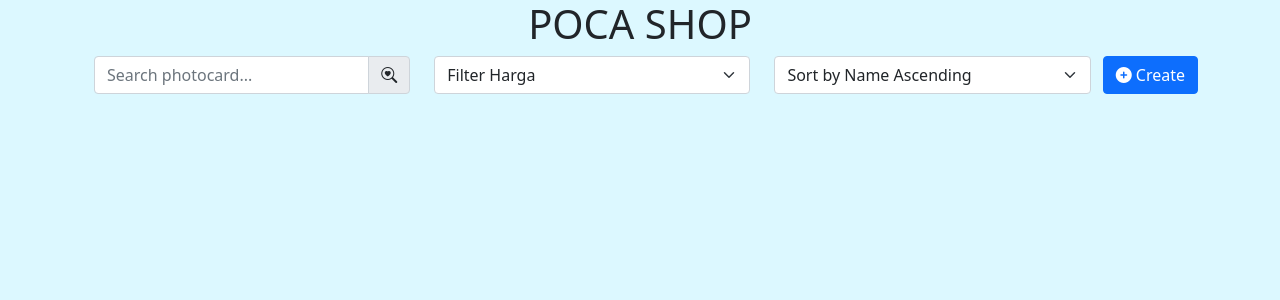
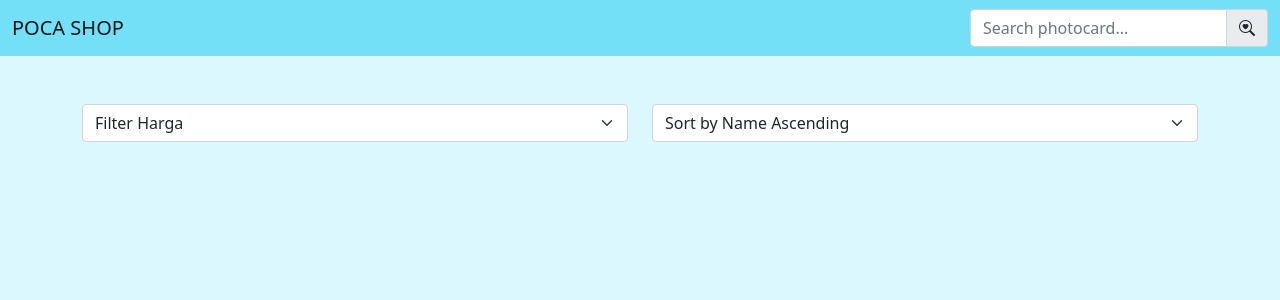
Before and after one commit to annisbalqisa/pertemuan6, a PHP site: page / in a window 1280 px wide. Shown: the top 300 px of the page. Run offline with PHP 8.4, Linux system fonts and the light colour scheme; data that the repository does not hold is empty; some libraries are stand-ins or nearby versions.

Commit message:
Update index.php

```diff
--- a/index.php
+++ b/index.php
@@ -17,17 +17,18 @@
 </head>
 
 <body>
+	<nav class="navbar navbar-light bg-info" style="--bs-bg-opacity: .5;">
+			<div class="container-fluid">
+				<a class="navbar-brand">POCA SHOP</a>
+				<form class="d-flex input-group w-auto">
+					<input type="text" class="form-control" id="search" placeholder="Search photocard..." aria-label="Recipient's username" aria-describedby="button-addon2" />
+					<span class="input-group-text"><i class="bi bi-search-heart"></i></span>
+				</form>
+			</div>
+	</nav>
   <div class="container">
-    <h1 class="text-dark text-center">POCA SHOP</h1>
-
-    <button type="button" class="btn btn-primary float-end"><i class="fas fa-plus-circle"></i> Create</button>
-
-    <div class="row">
-      <div class="col-sm input-group mb-3">
-        <input type="text" class="form-control" id="search" placeholder="Search photocard..." aria-label="Recipient's username" aria-describedby="button-addon2" />
-        <span class="input-group-text"><i class="bi bi-search-heart"></i></span>
-      </div>
-      <div class="col-sm input-group mb-3">
+    <div class="row mt-5">
+      <div class="col-md input-group mb-3">
         <select class="form-select" id="filter" aria-label="Default select example">
           <option class="text-muted" selected>Filter Harga</option>
           <option value="0 AND 80000">0 - 80.000</option>
@@ -35,7 +36,7 @@
           <option value="150000 AND 300000">150.000 - 300.000</option>
         </select>
       </div>
-      <div class="col-sm input-group mb-3">
+      <div class="col-md input-group mb-3">
         <select class="form-select" id="sort" aria-label="Default select example">
           <option value="ASC">Sort by Name Ascending</option>
           <option value="DESC">Sort by Name Descending</option>
```
